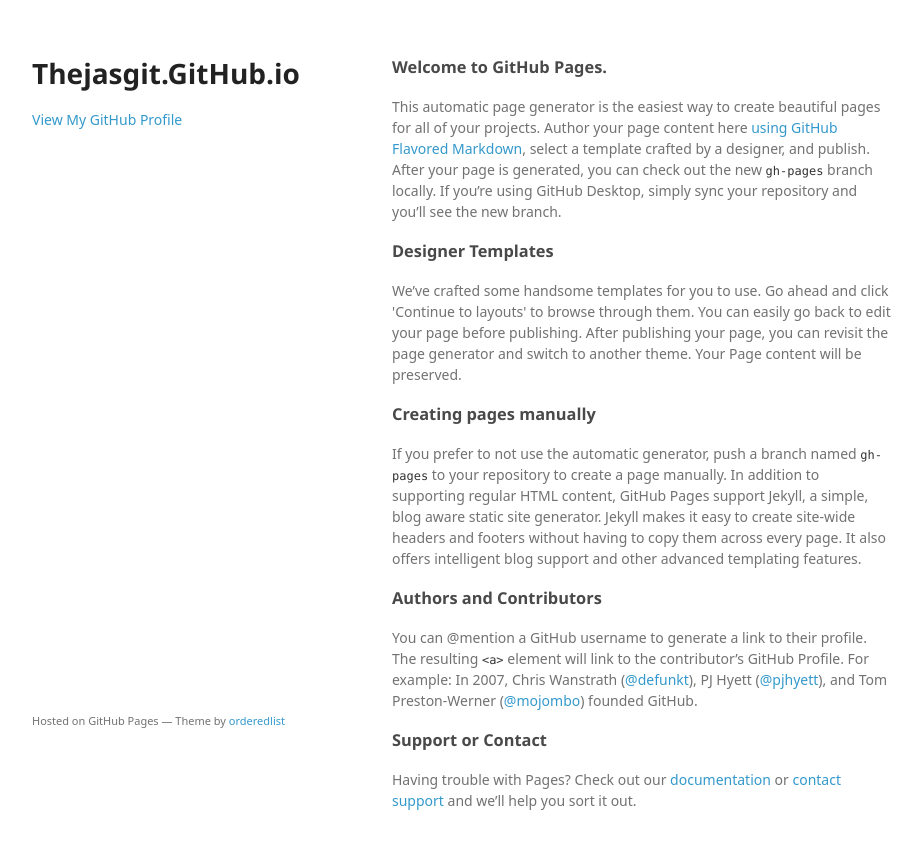
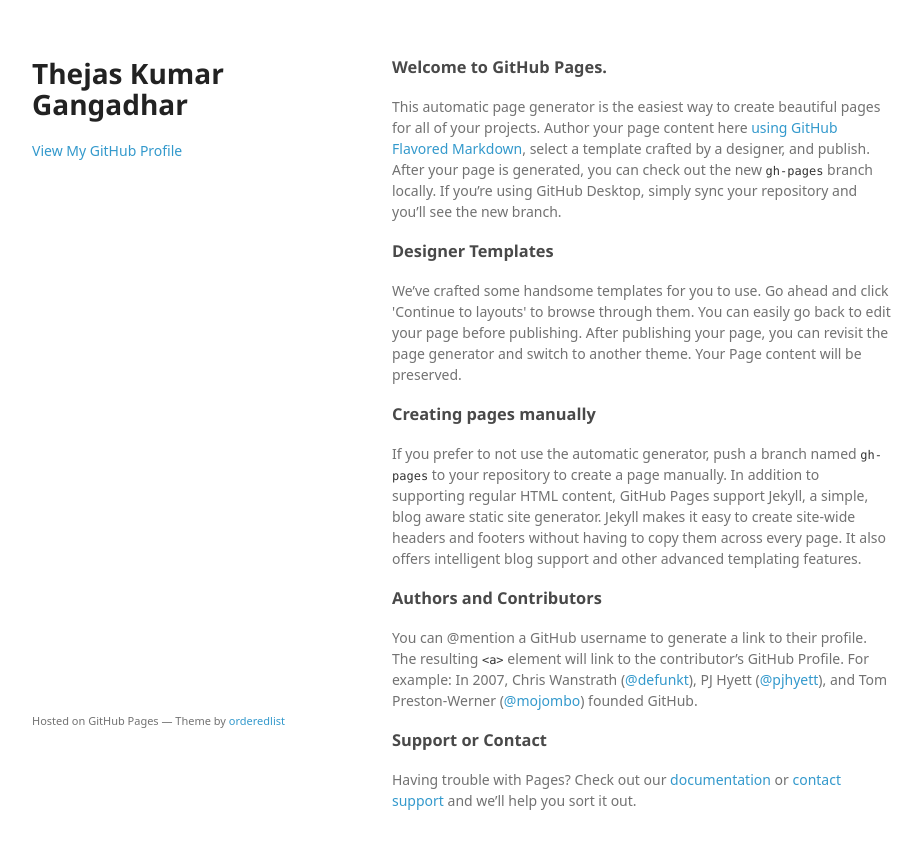
Before and after one commit to thejasgit/resume, a plain HTML site: page index.html in a window 1280 px wide. Shown: the whole page, without its empty margins (178-1100 px from the left). Drawn offline with Linux system fonts and the light colour scheme; a web font is replaced by a local one.

Commit message:
first commit

```diff
--- a/index.html
+++ b/index.html
@@ -15,7 +15,7 @@
   <body>
     <div class="wrapper">
       <header>
-        <h1>Thejasgit.GitHub.io</h1>
+        <h1>Thejas Kumar Gangadhar</h1>
         <p></p>
 
 
```
